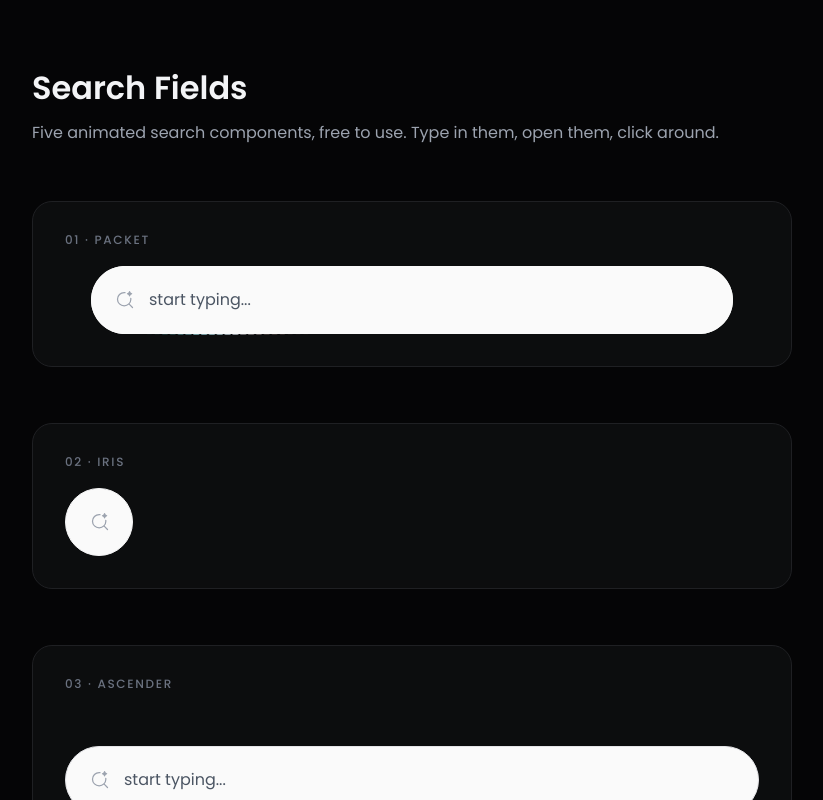
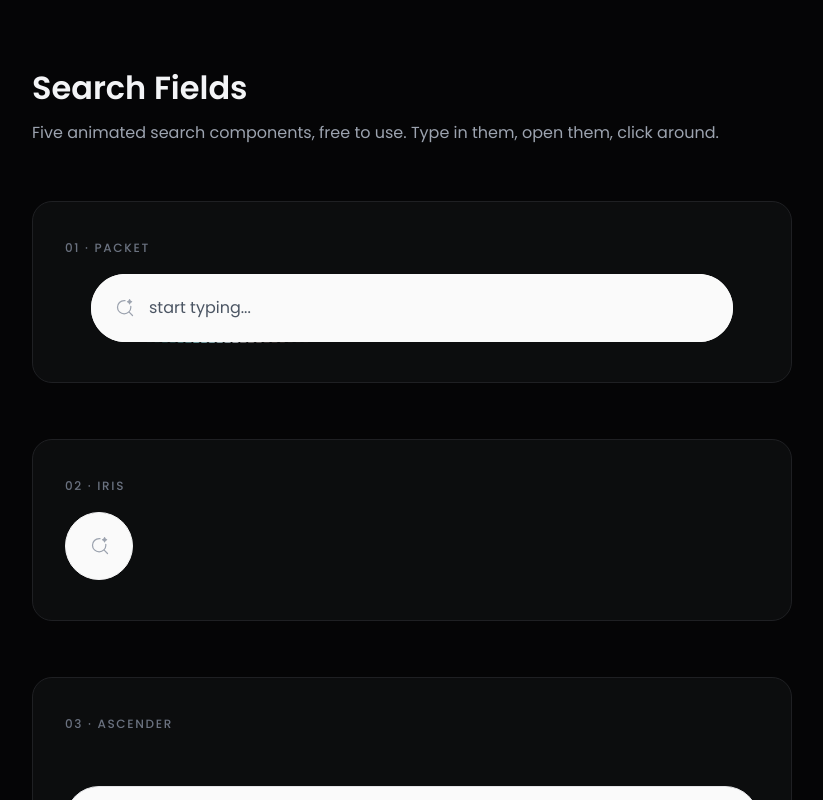
Before and after one commit to T-EmilKG/search-fields, a React (Vite) app: page / in a window 1280 px wide. Shown: the top 800 px of the page, without its empty margins (228-1051 px from the left). Built offline with nearby package versions, Linux system fonts and the light colour scheme.

Commit message:
Modify card styles in main.jsx
Updated card padding and added overflow property.

```diff
--- a/src/main.jsx
+++ b/src/main.jsx
@@ -24,13 +24,13 @@ const label = {
   color: "#6b7280",
   marginBottom: 20,
 }
-const card = {
-  border: "1px solid #1f2023",
-  borderRadius: 20,
-  background: "#0c0d0e",
-  padding: 32,
-}
-
+   const card = {
+     border: "1px solid #1f2023",
+     borderRadius: 20,
+     background: "#0c0d0e",
+     padding: "40px 32px",
+     overflow: "hidden",
+   }
 function Row({ name, children }) {
   return (
     <div style={card}>
```
